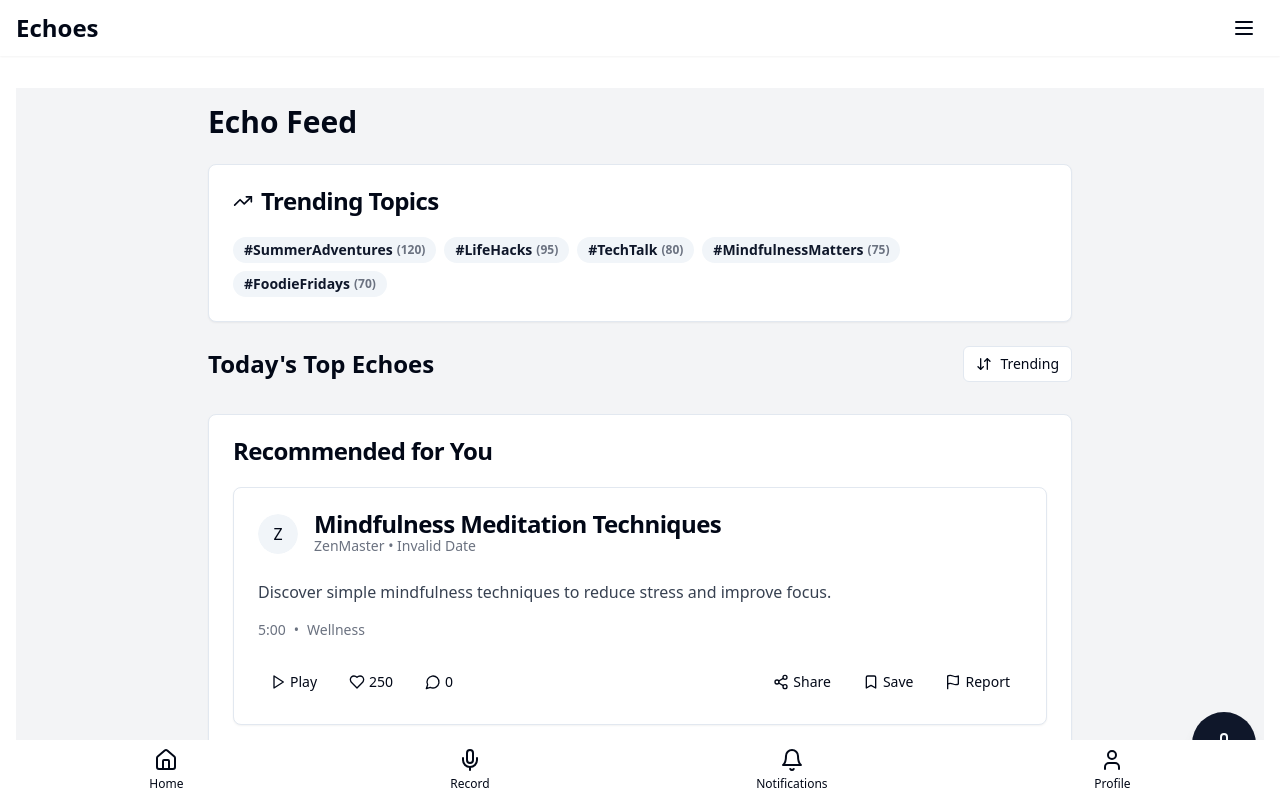
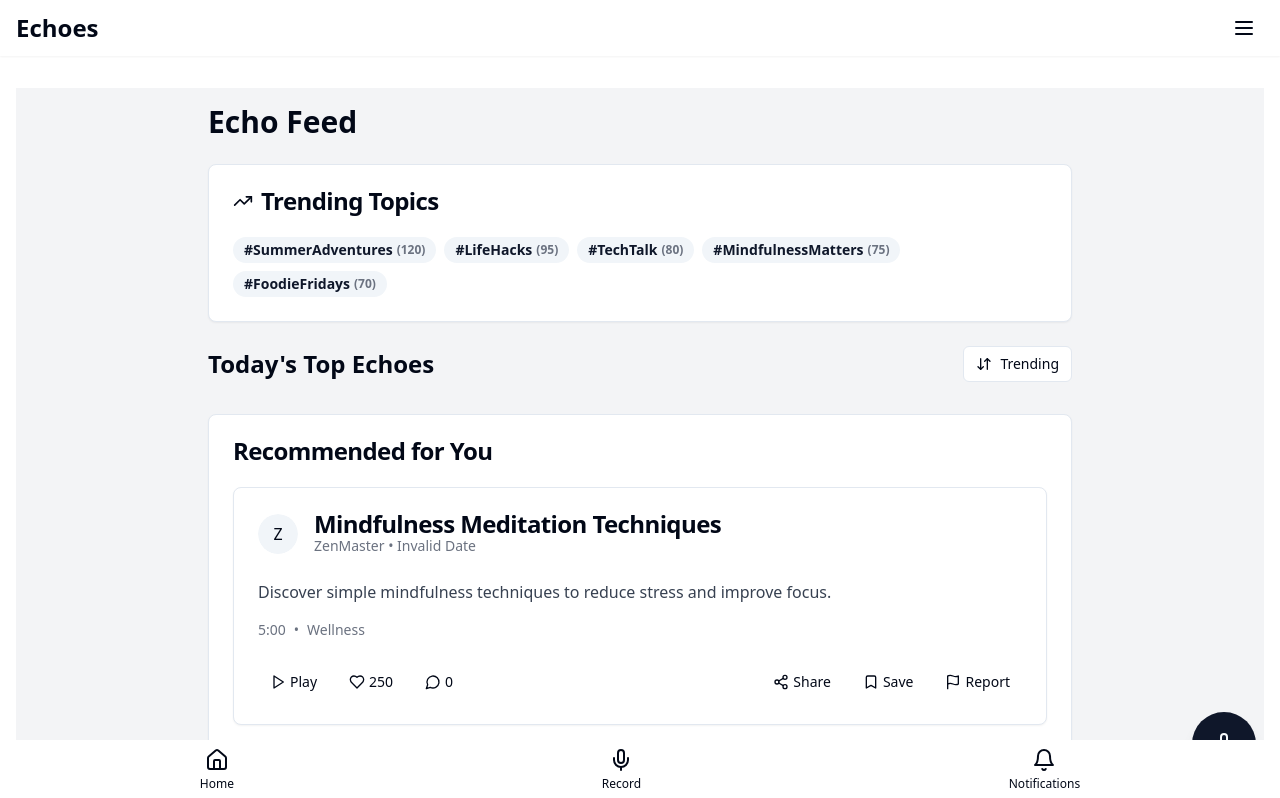
Before and after one commit to dhyabi2/echo-narratives, a React (Vite) app: page / in a window 1280 px wide. Shown: the top 798 px of the page. Built offline with nearby package versions, Linux system fonts and the light colour scheme.

Commit message:
Remove Profile Tab
Eliminate the Profile tab from the navigation menu to align with the anonymous nature of the website. This change reflects the decision to maintain user privacy and simplify the user interface.
[skip gpt_engineer]

```diff
--- a/src/components/Layout.jsx
+++ b/src/components/Layout.jsx
@@ -1,6 +1,6 @@
 import React, { useState } from 'react';
 import { Link } from 'react-router-dom';
-import { Menu, X, Home, Mic, Bell, User } from 'lucide-react';
+import { Menu, X, Home, Mic, Bell } from 'lucide-react';
 import { Button } from './ui/button';
 import { Sheet, SheetContent, SheetTrigger } from './ui/sheet';
 
@@ -11,7 +11,6 @@ const Layout = ({ children }) => {
     { icon: Home, label: 'Home', path: '/' },
     { icon: Mic, label: 'Record', path: '/record' },
     { icon: Bell, label: 'Notifications', path: '/notifications' },
-    { icon: User, label: 'Profile', path: '/profile' },
   ];
 
   return (
--- a/src/nav-items.jsx
+++ b/src/nav-items.jsx
@@ -1,8 +1,7 @@
-import { HomeIcon, Mic, Bell, User } from "lucide-react";
+import { HomeIcon, Mic, Bell } from "lucide-react";
 import Index from "./pages/Index.jsx";
 import EchoCreationScreen from "./components/EchoCreationScreen.jsx";
 import NotificationsScreen from "./components/NotificationsScreen.jsx";
-import ProfileScreen from "./components/ProfileScreen.jsx";
 
 /**
  * Central place for defining the navigation items. Used for navigation components and routing.
@@ -26,10 +25,4 @@ export const navItems = [
     icon: <Bell className="h-4 w-4" />,
     page: <NotificationsScreen />,
   },
-  {
-    title: "Profile",
-    to: "/profile",
-    icon: <User className="h-4 w-4" />,
-    page: <ProfileScreen />,
-  },
 ];
```
